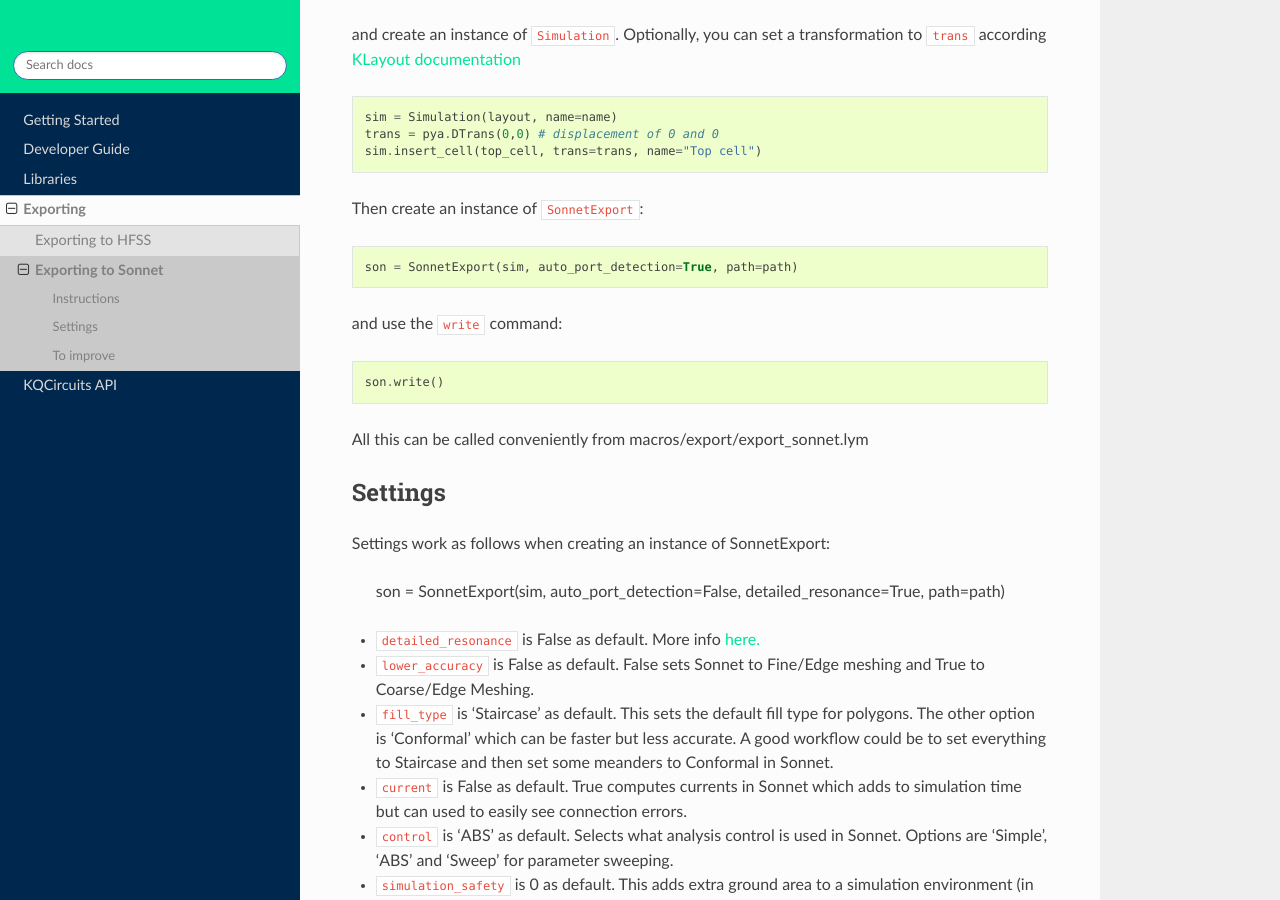
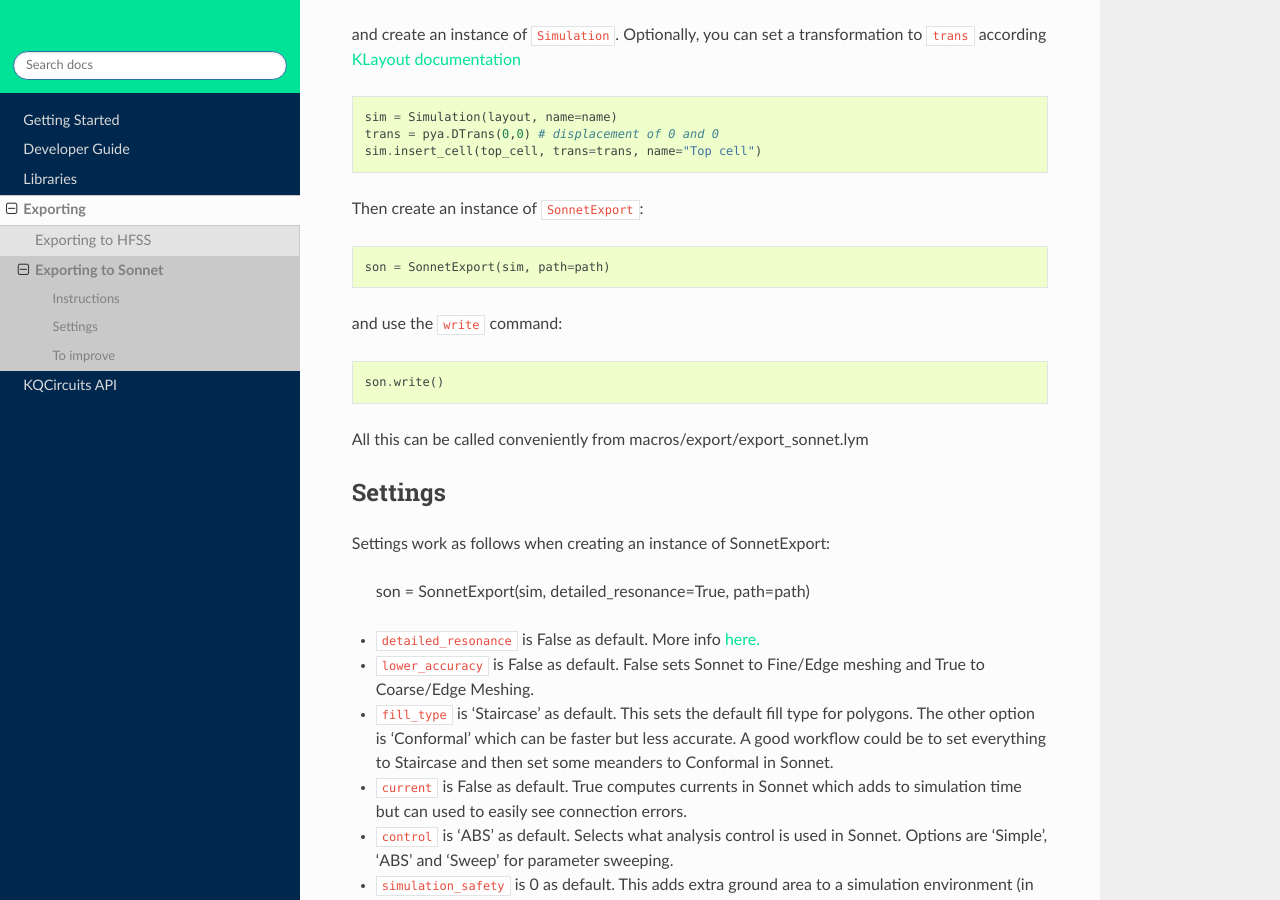
Before and after one commit to iqm-finland/KQCircuits, a Sphinx documentation site: the page built from docs/export/sonnet_export.rst, in a window 1280 px wide and 900 px high, scrolled down 741 px. Built offline with Sphinx 7.4.7 and the Read the Docs theme 2.0.0, drawn with Linux system fonts in a browser that asks for light colours.

Commit message:
Removed references to auro_port_detection in docs

```diff
--- a/docs/export/sonnet_export.rst
+++ b/docs/export/sonnet_export.rst
@@ -29,7 +29,7 @@ and create an instance of ``Simulation``. Optionally, you can set a transformati
 
 Then create an instance of ``SonnetExport``::
 
-    son = SonnetExport(sim, auto_port_detection=True, path=path)
+    son = SonnetExport(sim, path=path)
 
 and use the ``write`` command::
 
@@ -41,7 +41,7 @@ Settings
 --------
 Settings work as follows when creating an instance of SonnetExport:
 
-    son = SonnetExport(sim, auto_port_detection=False, detailed_resonance=True, path=path)
+    son = SonnetExport(sim, detailed_resonance=True, path=path)
 
 * ``detailed_resonance`` is False as default. More info `here. <https://www.sonnetsoftware.com/support/downloads/techdocs/Enhanced_Resonance_Detection_Feature.pdf>`_
 
```
